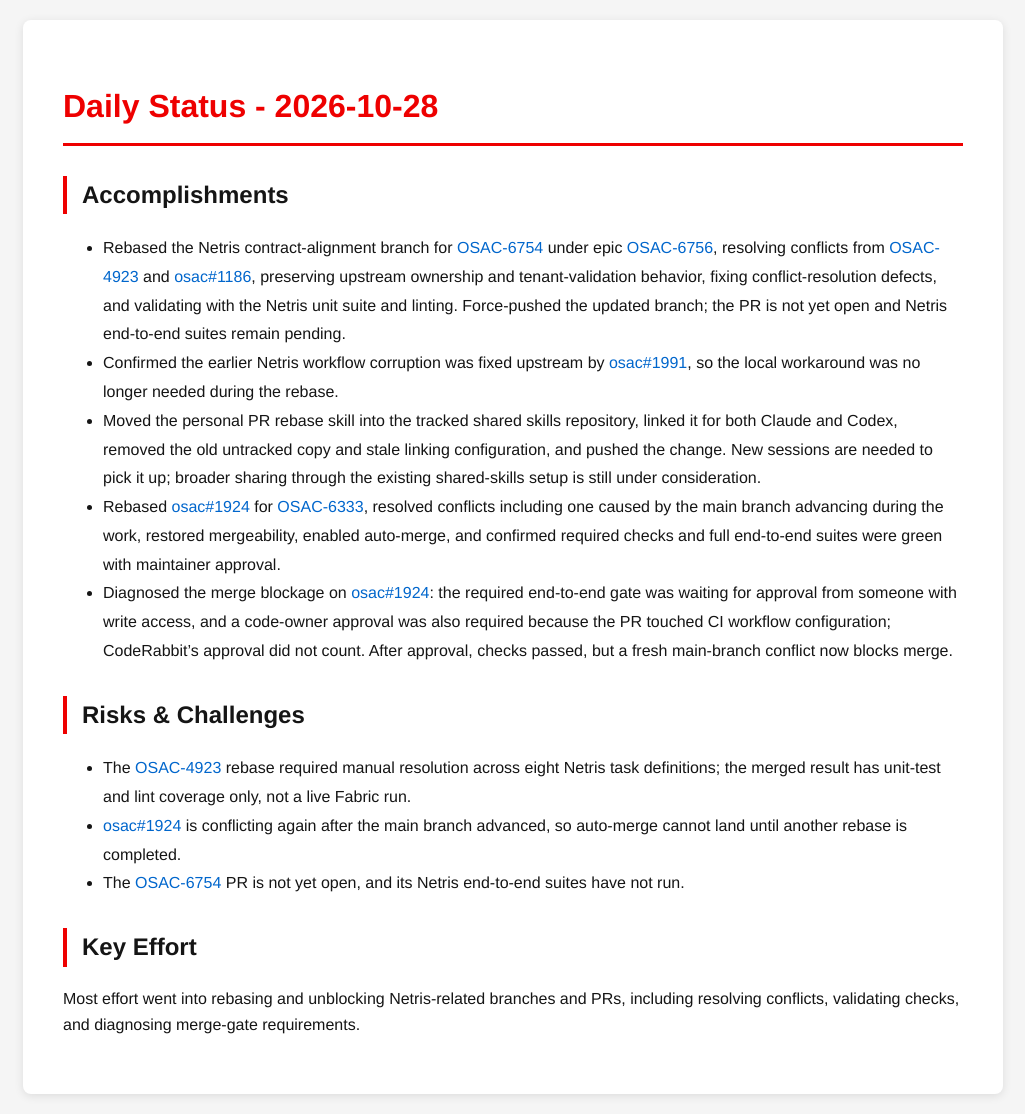
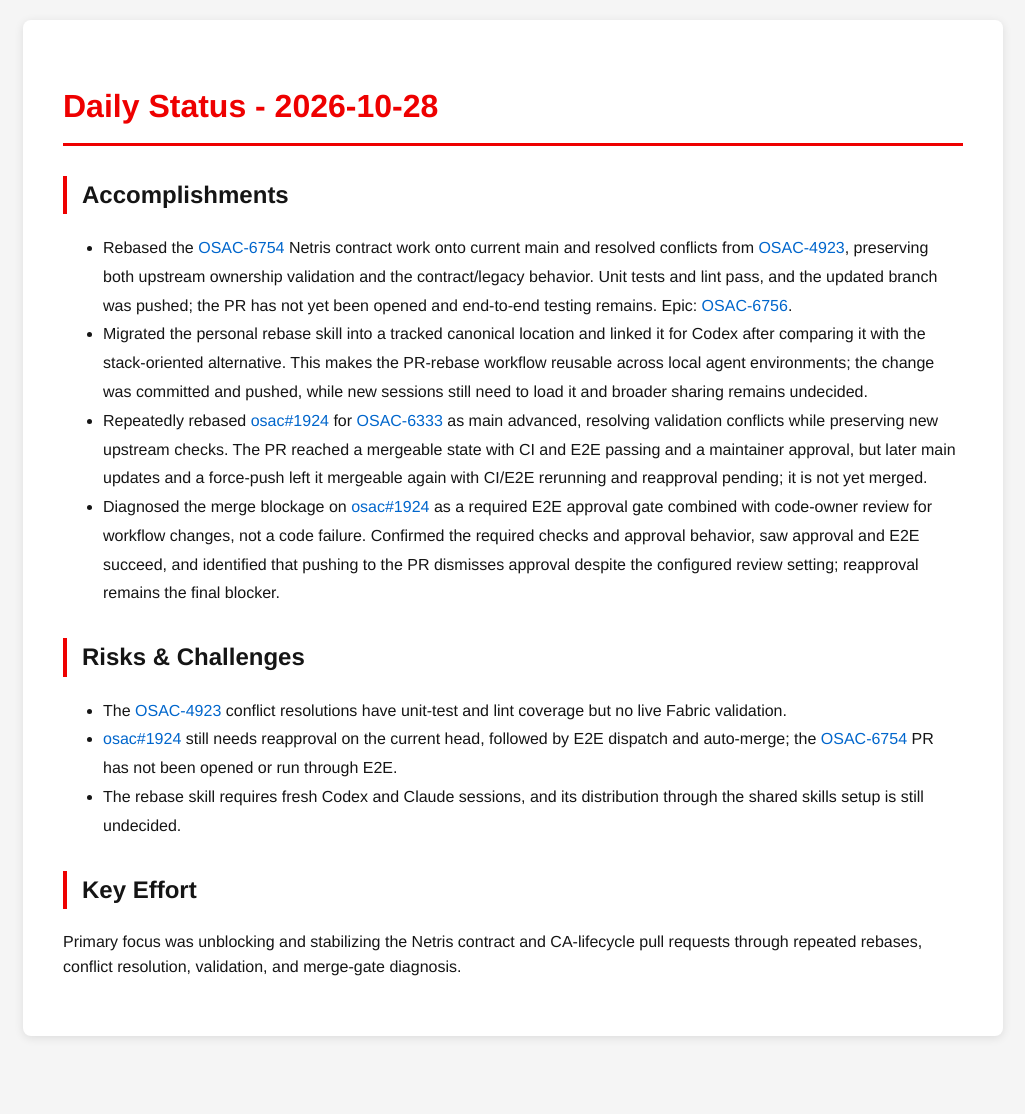
Before and after one commit to tzvatot/daily-status, a Jekyll site: the page built from 2026-10-28.md, in a window 1280 px wide. Shown: the whole page, without its empty margins (127-1152 px from the left). Built offline with Jekyll 4.4.1, drawn with Linux system fonts in a browser that asks for light colours; after the commit the page ends 1056 px from its top, so only the background shows below that.

Commit message:
Daily status update - 2026-10-28

```diff
--- a/2026-10-28.md
+++ b/2026-10-28.md
@@ -7,16 +7,15 @@
 # Daily Status - 2026-10-28
 
 ## Accomplishments
-- Rebased the Netris contract-alignment branch for [OSAC-6754](https://redhat.atlassian.net/browse/OSAC-6754) under epic [OSAC-6756](https://redhat.atlassian.net/browse/OSAC-6756), resolving conflicts from [OSAC-4923](https://redhat.atlassian.net/browse/OSAC-4923) and [osac#1186](https://github.com/osac-project/osac/pull/1186), preserving upstream ownership and tenant-validation behavior, fixing conflict-resolution defects, and validating with the Netris unit suite and linting. Force-pushed the updated branch; the PR is not yet open and Netris end-to-end suites remain pending.
-- Confirmed the earlier Netris workflow corruption was fixed upstream by [osac#1991](https://github.com/osac-project/osac/pull/1991), so the local workaround was no longer needed during the rebase.
-- Moved the personal PR rebase skill into the tracked shared skills repository, linked it for both Claude and Codex, removed the old untracked copy and stale linking configuration, and pushed the change. New sessions are needed to pick it up; broader sharing through the existing shared-skills setup is still under consideration.
-- Rebased [osac#1924](https://github.com/osac-project/osac/pull/1924) for [OSAC-6333](https://redhat.atlassian.net/browse/OSAC-6333), resolved conflicts including one caused by the main branch advancing during the work, restored mergeability, enabled auto-merge, and confirmed required checks and full end-to-end suites were green with maintainer approval.
-- Diagnosed the merge blockage on [osac#1924](https://github.com/osac-project/osac/pull/1924): the required end-to-end gate was waiting for approval from someone with write access, and a code-owner approval was also required because the PR touched CI workflow configuration; CodeRabbit's approval did not count. After approval, checks passed, but a fresh main-branch conflict now blocks merge.
+- Rebased the [OSAC-6754](https://redhat.atlassian.net/browse/OSAC-6754) Netris contract work onto current main and resolved conflicts from [OSAC-4923](https://redhat.atlassian.net/browse/OSAC-4923), preserving both upstream ownership validation and the contract/legacy behavior. Unit tests and lint pass, and the updated branch was pushed; the PR has not yet been opened and end-to-end testing remains. Epic: [OSAC-6756](https://redhat.atlassian.net/browse/OSAC-6756).
+- Migrated the personal rebase skill into a tracked canonical location and linked it for Codex after comparing it with the stack-oriented alternative. This makes the PR-rebase workflow reusable across local agent environments; the change was committed and pushed, while new sessions still need to load it and broader sharing remains undecided.
+- Repeatedly rebased [osac#1924](https://github.com/osac-project/osac/pull/1924) for [OSAC-6333](https://redhat.atlassian.net/browse/OSAC-6333) as main advanced, resolving validation conflicts while preserving new upstream checks. The PR reached a mergeable state with CI and E2E passing and a maintainer approval, but later main updates and a force-push left it mergeable again with CI/E2E rerunning and reapproval pending; it is not yet merged.
+- Diagnosed the merge blockage on [osac#1924](https://github.com/osac-project/osac/pull/1924) as a required E2E approval gate combined with code-owner review for workflow changes, not a code failure. Confirmed the required checks and approval behavior, saw approval and E2E succeed, and identified that pushing to the PR dismisses approval despite the configured review setting; reapproval remains the final blocker.
 
 ## Risks & Challenges
-- The [OSAC-4923](https://redhat.atlassian.net/browse/OSAC-4923) rebase required manual resolution across eight Netris task definitions; the merged result has unit-test and lint coverage only, not a live Fabric run.
-- [osac#1924](https://github.com/osac-project/osac/pull/1924) is conflicting again after the main branch advanced, so auto-merge cannot land until another rebase is completed.
-- The [OSAC-6754](https://redhat.atlassian.net/browse/OSAC-6754) PR is not yet open, and its Netris end-to-end suites have not run.
+- The [OSAC-4923](https://redhat.atlassian.net/browse/OSAC-4923) conflict resolutions have unit-test and lint coverage but no live Fabric validation.
+- [osac#1924](https://github.com/osac-project/osac/pull/1924) still needs reapproval on the current head, followed by E2E dispatch and auto-merge; the [OSAC-6754](https://redhat.atlassian.net/browse/OSAC-6754) PR has not been opened or run through E2E.
+- The rebase skill requires fresh Codex and Claude sessions, and its distribution through the shared skills setup is still undecided.
 
 ## Key Effort
-Most effort went into rebasing and unblocking Netris-related branches and PRs, including resolving conflicts, validating checks, and diagnosing merge-gate requirements.
+Primary focus was unblocking and stabilizing the Netris contract and CA-lifecycle pull requests through repeated rebases, conflict resolution, validation, and merge-gate diagnosis.
```
